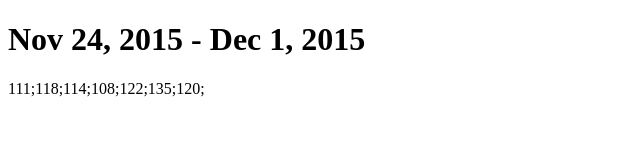
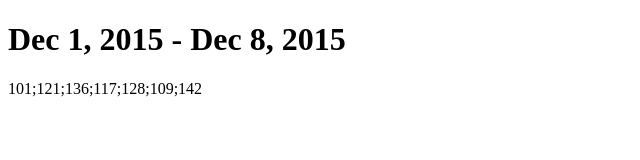
Before and after one commit to Romsdal/Romsdal.github.io, a plain HTML site: page index.html in a window 1280 px wide. Shown: the whole page, without its empty margins (0-640 px from the left). Drawn offline with Linux system fonts and the light colour scheme.

Commit message:
Update index.html

```diff
--- a/index.html
+++ b/index.html
@@ -1,7 +1,7 @@
 <!DOCTYPE html>
 <html>
 <body>
-    <h1>Nov 24, 2015 - Dec 1, 2015</h1>
-    <p>111;118;114;108;122;135;120;</p>
+    <h1>Dec 1, 2015 - Dec 8, 2015</h1>
+    <p> 101;121;136;117;128;109;142</p>
 </body>
 </html>
```
